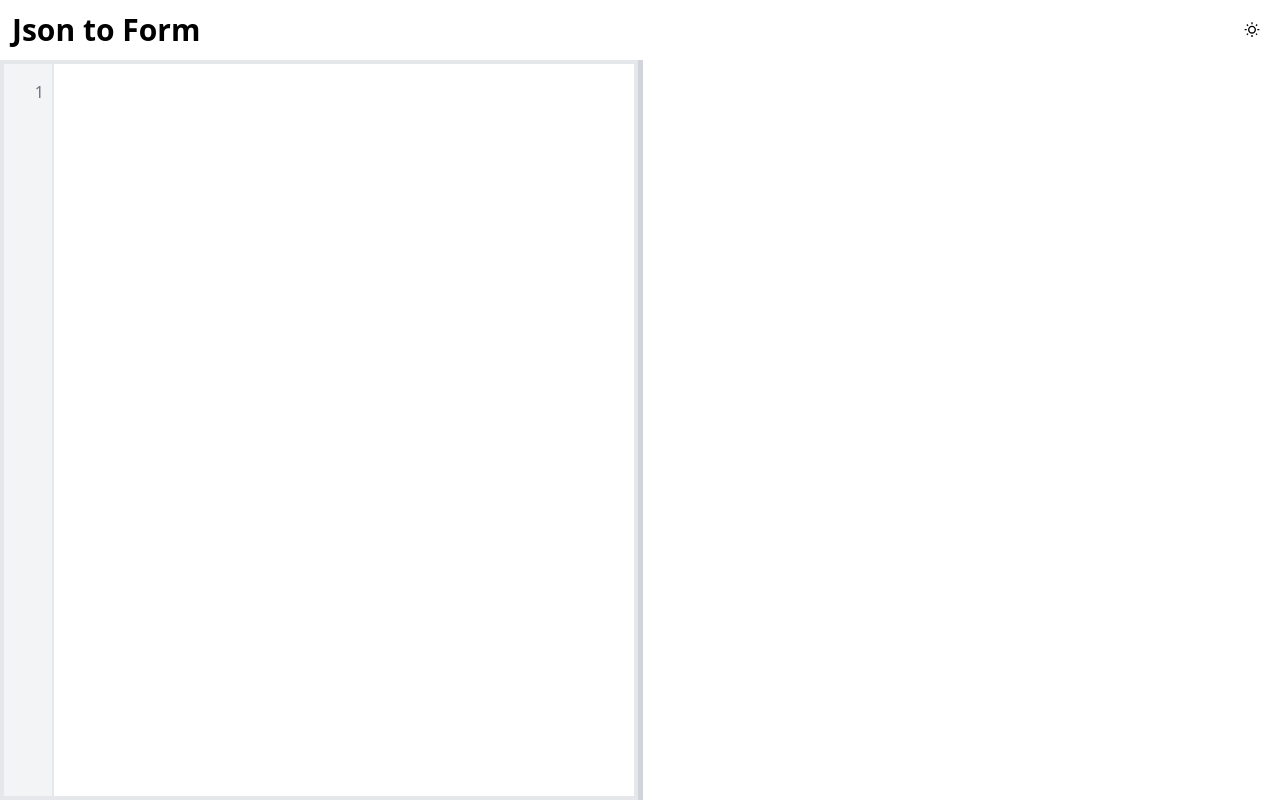
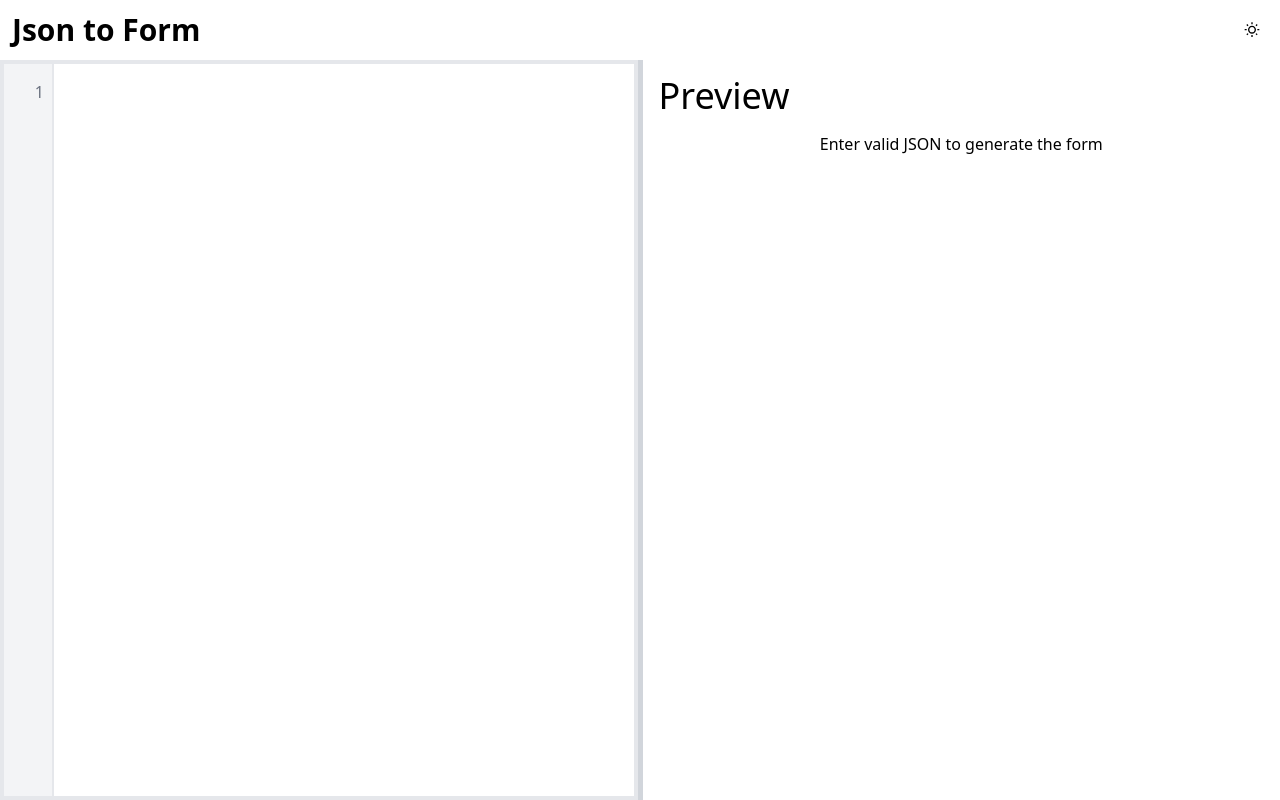
Before and after one commit to AkshayCdr/json-generator, a React (Vite) app: page / in a window 1280 px wide. Built offline with nearby package versions, Linux system fonts and the light colour scheme.

Commit message:
real-time update

```diff
--- a/src/App.tsx
+++ b/src/App.tsx
@@ -40,6 +40,7 @@ export default function App() {
                 <PreviewWebsite
                     isSmallScreen={isSmallScreen}
                     leftWidth={leftWidth}
+                    formSchema={formSchema}
                 />
             </main>
         </div>
--- a/src/component/previewWebsite.tsx
+++ b/src/component/previewWebsite.tsx
@@ -1,11 +1,16 @@
+import FormOutput from "./formOutput";
+import { FormSchema } from "./jsonInput";
+
 type PreviewWebsiteArgs = {
     isSmallScreen: boolean;
     leftWidth: number;
+    formSchema: FormSchema | null;
 };
 
 export default function PreviewWebsite({
     isSmallScreen,
     leftWidth,
+    formSchema,
 }: PreviewWebsiteArgs) {
     return (
         <section
@@ -14,6 +19,11 @@ export default function PreviewWebsite({
                 width: isSmallScreen ? "100%" : `${100 - leftWidth}%`,
             }}
             className="bg-white overflow-auto"
-        ></section>
+        >
+            <div className="p-4">
+                <h1 className="text-4xl mb-4 ">Preview</h1>
+                <FormOutput formSchema={formSchema} />
+            </div>
+        </section>
     );
 }
--- a/tailwind.config.js
+++ b/tailwind.config.js
@@ -3,7 +3,12 @@ export default {
     content: ["./index.html", "./src/**/*.{js,ts,jsx,tsx}"],
     darkMode: "class",
     theme: {
-        extend: {},
+        extend: {
+            colors: {
+                textGrey: "#444",
+                backGroundDark: "#222222",
+            },
+        },
     },
     plugins: [],
 };
```
Also changed, not shown: 1 other file (tests, documents, lock files or other folders).
